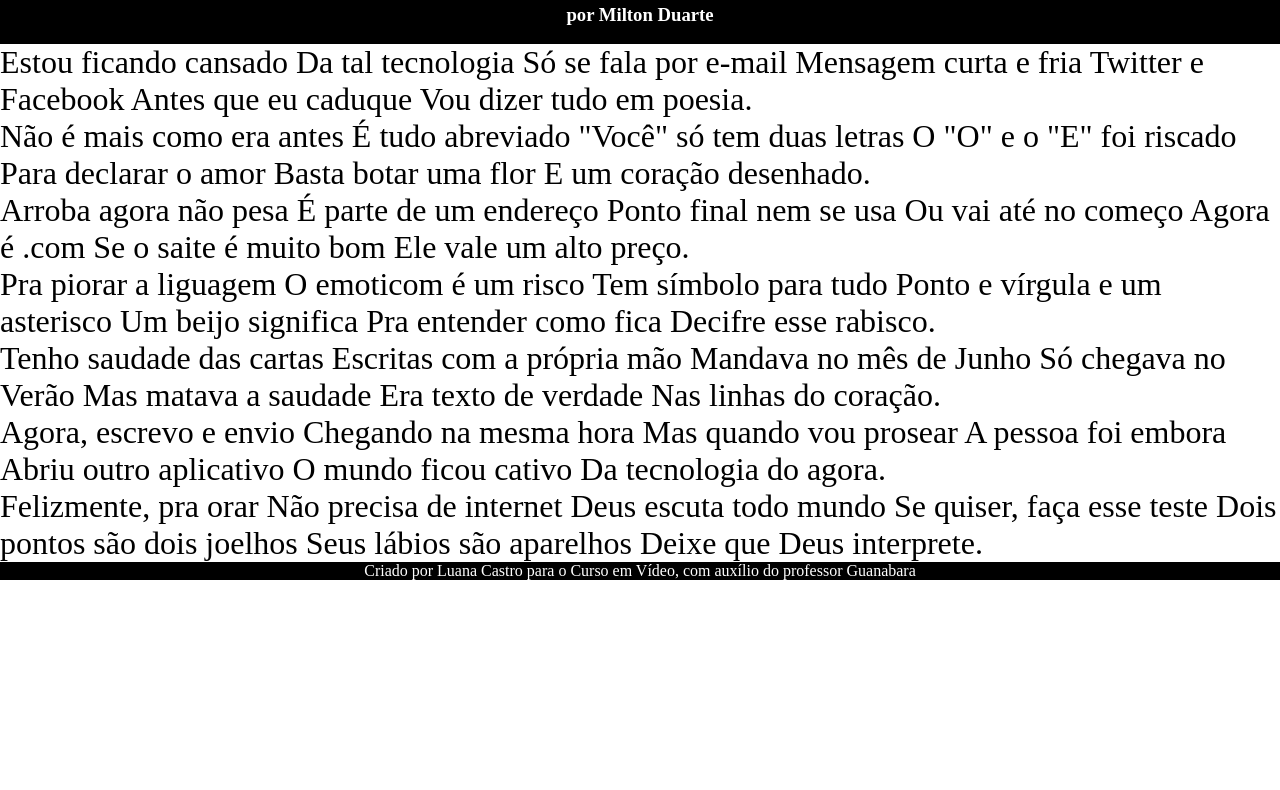
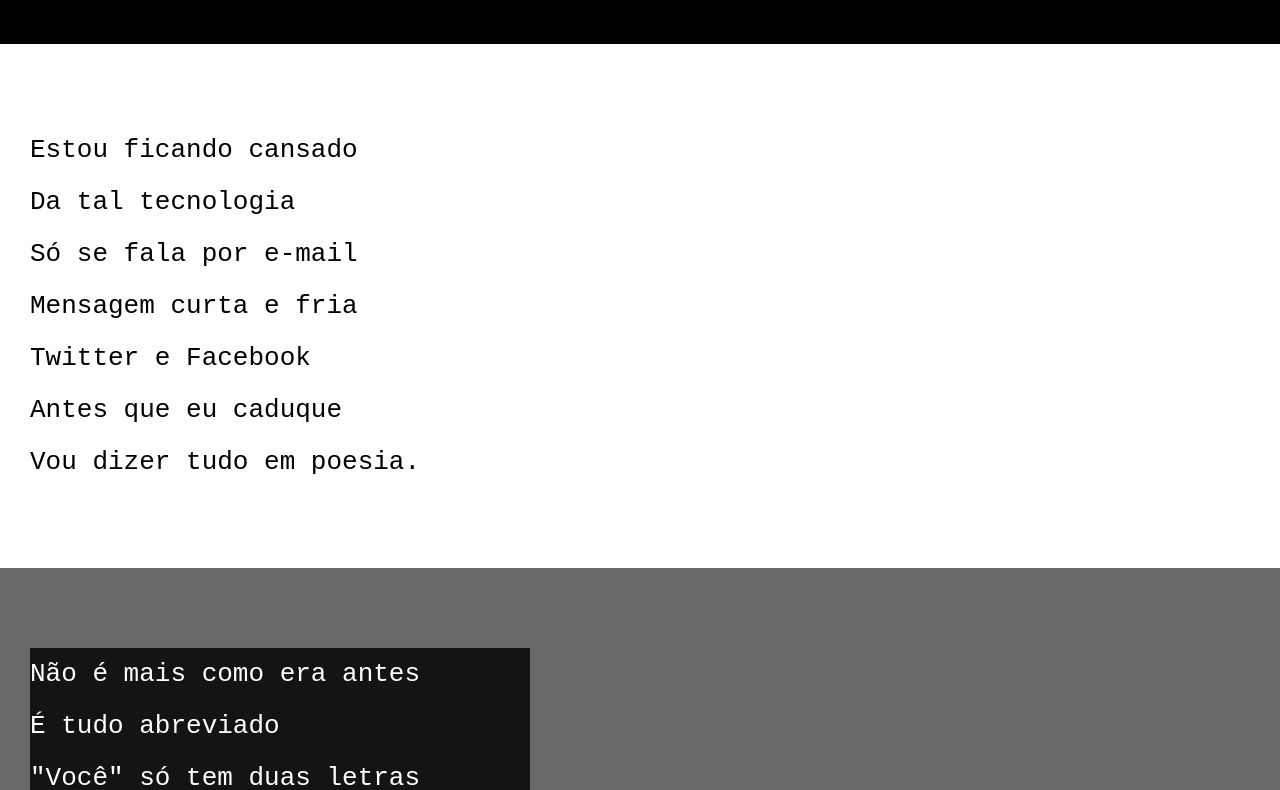
Before and after one commit to luacastro/html-css, a plain HTML site: page desafios/cordel/index.html in a window 1280 px wide. Shown: the part 156-946 px from the top of the page. Before the commit the page ends 800 px from the top, so only its background shows below. Drawn offline with Linux system fonts and the light colour scheme.

Commit message:
atualização 16/08

```diff
--- a/desafios/cordel/index.html
+++ b/desafios/cordel/index.html
@@ -1,94 +1,104 @@
 <!DOCTYPE html>
-<html lang="en">
+<html lang="pt-br">
   <head>
-    <meta charset="UTF-8">
-    <meta name="viewport" content="width=device-width, initial-scale=1.0">
-    <link rel="stylesheet" href="style.css">
+    <meta charset="UTF-8" />
+    <meta name="viewport" content="width=device-width, initial-scale=1.0" />
+    <link rel="stylesheet" href="style.css" />
     <title>Cordel</title>
   </head>
   <body>
     <header>
       <h1>Cordel Moderno</h1>
-        <h3>por Milton Duarte</h3>
+      <p>
+        por
+        <a
+          href="https://www.recantodasletras.com.br/poesias/3186743"
+          target="_blank"
+          >Milton Duarte</a
+        >
+        site: https://www.recantodasletras.com.br/poesias/3186743
+      </p>
     </header>
     <main>
       <section class="normal">
         <p>
-                Estou ficando cansado
-                Da tal tecnologia
-                Só se fala por e-mail
-                Mensagem curta e fria
-                Twitter e Facebook
-                Antes que eu caduque
-                Vou dizer tudo em poesia.
+          Estou ficando cansado  <br>
+          Da tal tecnologia  <br>
+          Só se fala por e-mail  <br>
+          Mensagem curta e fria  <br>
+          Twitter e Facebook  <br>
+          Antes que eu caduque  <br>
+          Vou dizer tudo em poesia. <br>
         </p>
       </section>
       <section class="img">
-            <p>Não é mais como era antes
-                É tudo abreviado
-                "Você" só tem duas letras
-                O "O" e o "E" foi riscado
-                Para declarar o amor
-                Basta botar uma flor
-                E um coração desenhado.
+        <p>
+          Não é mais como era antes  <br>
+          É tudo abreviado  <br>
+          "Você" só tem duas letras  <br>
+          O "O" e o "E" foi riscado  <br>
+          Para declarar o amor  <br>
+          Basta botar uma flor  <br>
+          E um coração desenhado. <br>
         </p>
       </section>
       <section class="normal">
         <p>
-                Arroba agora não pesa
-                É parte de um endereço
-                Ponto final nem se usa
-                Ou vai até no começo
-                Agora é .com
-                Se o saite é muito bom
-                Ele vale um alto preço.
+          Arroba agora não pesa <br />
+          É parte de um endereço <br />
+          Ponto final nem se usa <br />
+          Ou vai até no começo <br />
+          Agora é .com <br />
+          Se o saite é muito bom <br />
+          Ele vale um alto preço. <br />
+        </p>
+        <p>
+          Pra piorar a liguagem <br />
+          O emoticom é um risco <br />
+          Tem símbolo para tudo <br />
+          Ponto e vírgula e um asterisco <br />
+          Um beijo significa <br />
+          Pra entender como fica <br />
+          Decifre esse rabisco. <br />
+        </p>
+      </section>
+      <section class="img">
+        <p>
+          Tenho saudade das cartas <br />
+          Escritas com a própria mão <br />
+          Mandava no mês de Junho <br />
+          Só chegava no Verão <br />
+          Mas matava a saudade <br />
+          Era texto de verdade <br />
+          Nas linhas do coração. <br />
         </p>
       </section>
       <section class="normal">
         <p>
-                Pra piorar a liguagem
-                O emoticom é um risco
-                Tem símbolo para tudo
-                Ponto e vírgula e um asterisco
-                Um beijo significa
-                Pra entender como fica
-                Decifre esse rabisco.
+          Agora, escrevo e envio <br />
+          Chegando na mesma hora <br />
+          Mas quando vou prosear <br />
+          A pessoa foi embora <br />
+          Abriu outro aplicativo <br />
+          O mundo ficou cativo <br />
+          Da tecnologia do agora. <br />
         </p>
-        </section>
-        <section class="img">
         <p>
-                Tenho saudade das cartas
-                Escritas com a própria mão
-                Mandava no mês de Junho
-                Só chegava no Verão
-                Mas matava a saudade
-                Era texto de verdade
-                Nas linhas do coração.
-            </p>
-        </section>
-        <section class="normal">
-        <p>Agora, escrevo e envio
-            Chegando na mesma hora
-            Mas quando vou prosear
-            A pessoa foi embora
-            Abriu outro aplicativo
-            O mundo ficou cativo
-            Da tecnologia do agora.
-            </p>
-        </section>
-        <section class="normal">
-            <p>Felizmente, pra orar
-                Não precisa de internet
-                Deus escuta todo mundo
-                Se quiser, faça esse teste
-                Dois pontos são dois joelhos
-                Seus lábios são aparelhos
-                Deixe que Deus interprete.
+          Felizmente, pra orar <br />
+          Não precisa de internet <br />
+          Deus escuta todo mundo <br />
+          Se quiser, faça esse teste <br />
+          Dois pontos são dois joelhos <br />
+          Seus lábios são aparelhos <br />
+          Deixe que Deus interprete. <br />
         </p>
       </section>
     </main>
     <footer>
-        <p class="credito">Criado por Luana Castro para o Curso em Vídeo, com auxílio do professor Guanabara</p>
+      <p class="credito">
+        Criado por Luana Castro para o Curso em Vídeo, com auxílio do professor
+        Guanabara
+      </p>
     </footer>
   </body>
 </html>
--- a/desafios/cordel/style.css
+++ b/desafios/cordel/style.css
@@ -8,25 +8,42 @@ header{
     background-color: black;
     margin: none;
     text-align: center;
+    color: white;
 }
 h1{
-    color: white;
     font-size: 5em;
-    font-family: Impact, Haettenschweiler, 'Arial Narrow Bold', sans-serif;
+    font-variant: small-caps;
     font-weight: bold;
     word-spacing: 7px;
     padding: 20px;
 }
-h3{
-    color: white;
+a{
+    color: inherit;
+    text-decoration: none;
+}
+a:hover{
+    text-decoration: underline;
 }
 footer{
     background-color: black;
+    padding: 20px;
 }
 section{
-    display: block;
     font-size: 2em;
-    font-family: ;
+    padding-bottom: 10vh;
+    padding-top: 10vh;
+    padding-left: 30px;
+    line-height: 2em;
+    font-family: monospace;
+    text-decoration: wavy;
+}
+.img{
+    background-color: rgb(105, 105, 105);
+}
+.img p {
+    background-color: rgba(0, 0, 0, 0.808);
+    width: 500px;
+    color: white;
 }
 .credito{
     color: white;
```
Lines whose indentation alone changed are shown as unchanged.
